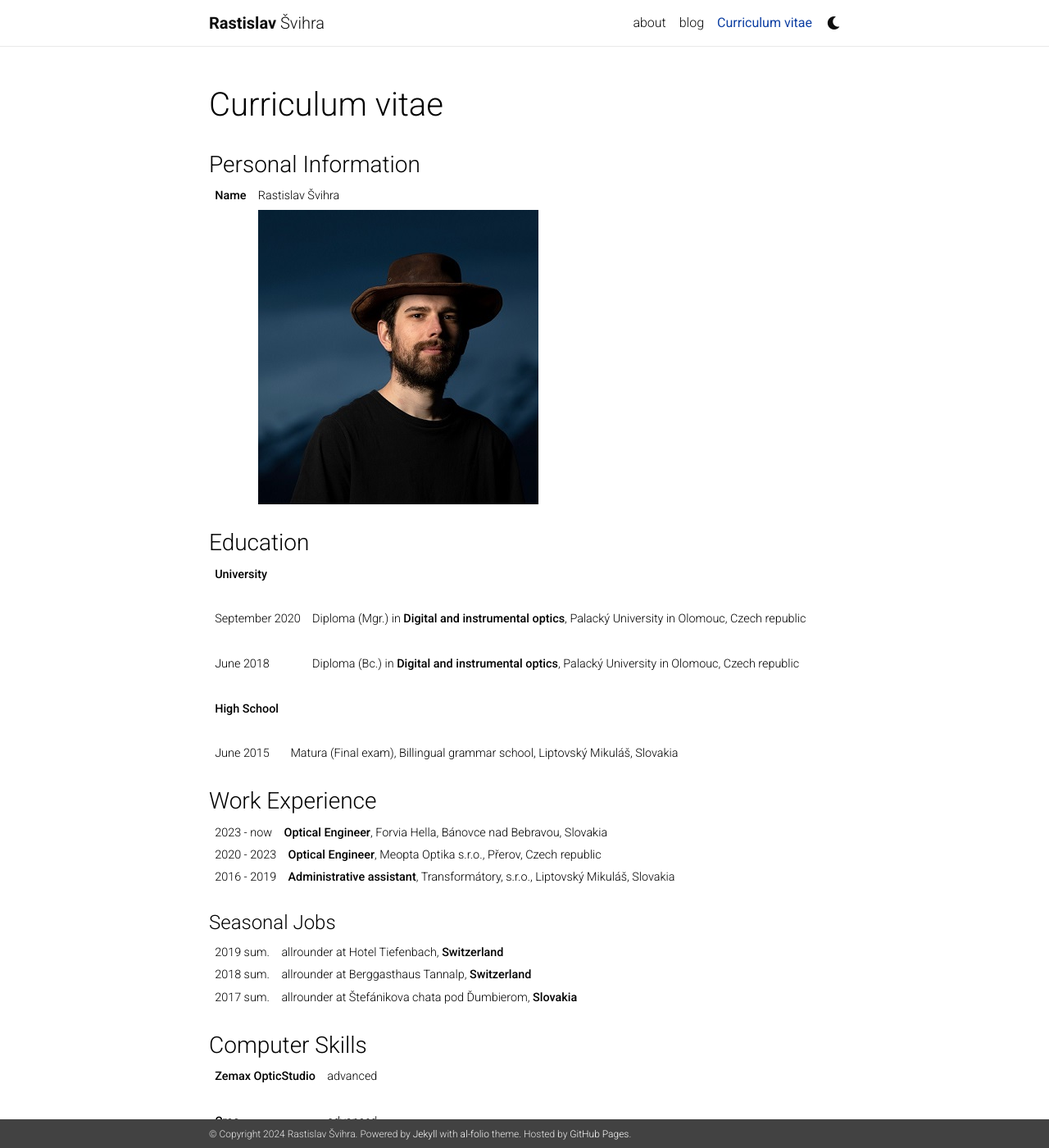
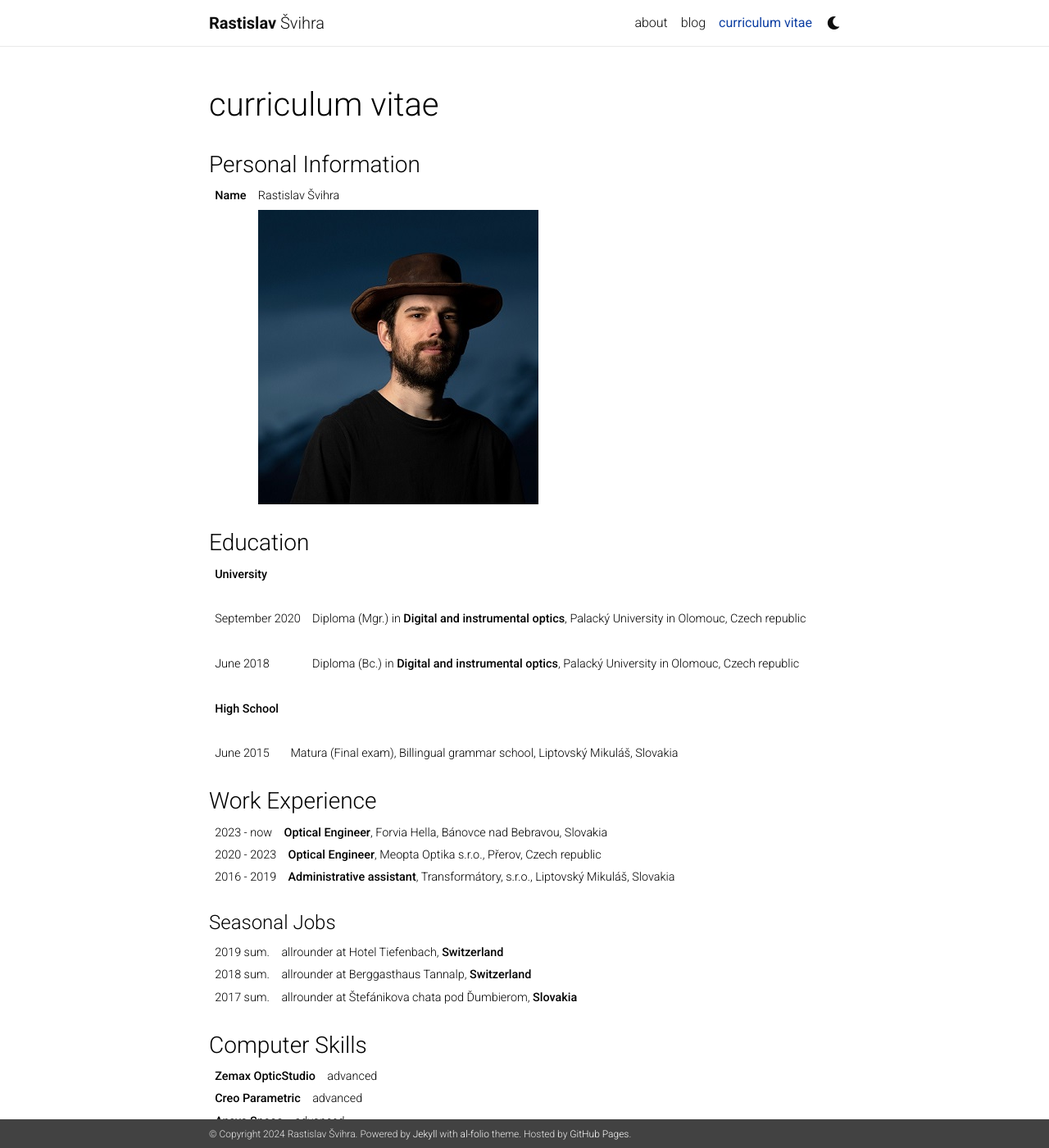
Before and after one commit to RastislavSv/RastislavSv.github.io, a Jekyll site: the page built from _pages/cv.md, in a window 1280 px wide and 1400 px high. Shown: the whole window at 82% size. Built offline with Jekyll 4.4.1, drawn with Linux system fonts in a browser that asks for light colours; nearby versions of some CDN libraries; a style sheet for code colours, icons or effects is not loaded.

Commit message:
formatting

```diff
--- a/_config.yml
+++ b/_config.yml
@@ -67,7 +67,7 @@ panelbear_analytics: XXXXXXXXX # panelbear analytics site ID
 # Blog
 # -----------------------------------------------------------------------------
 
-blog_name: my blog  # your blog must have a name for it to show up in the nav bar
+blog_name: My blog  # your blog must have a name for it to show up in the nav bar
 blog_description: This is my personal blog.
 permalink: /blog/:year/:title/
 
--- a/_pages/cv.md
+++ b/_pages/cv.md
@@ -1,7 +1,7 @@
 ---
 layout: page
 permalink: /cv/
-title: Curriculum vitae
+title: curriculum vitae
 description:
 nav: true
 ---
@@ -56,9 +56,9 @@ nav: true
 ### Computer Skills ###
 
 |**Zemax OpticStudio**        | advanced
-|                        |
-|**Creo**                     |advanced
-|                        |
+
+|**Creo Parametric**          |advanced
+
 |**Ansys Speos**              |advanced
 
 |**Catia V5**                 |advanced
```
Also changed, not shown: _pages/about.md (+1 -1 lines).
